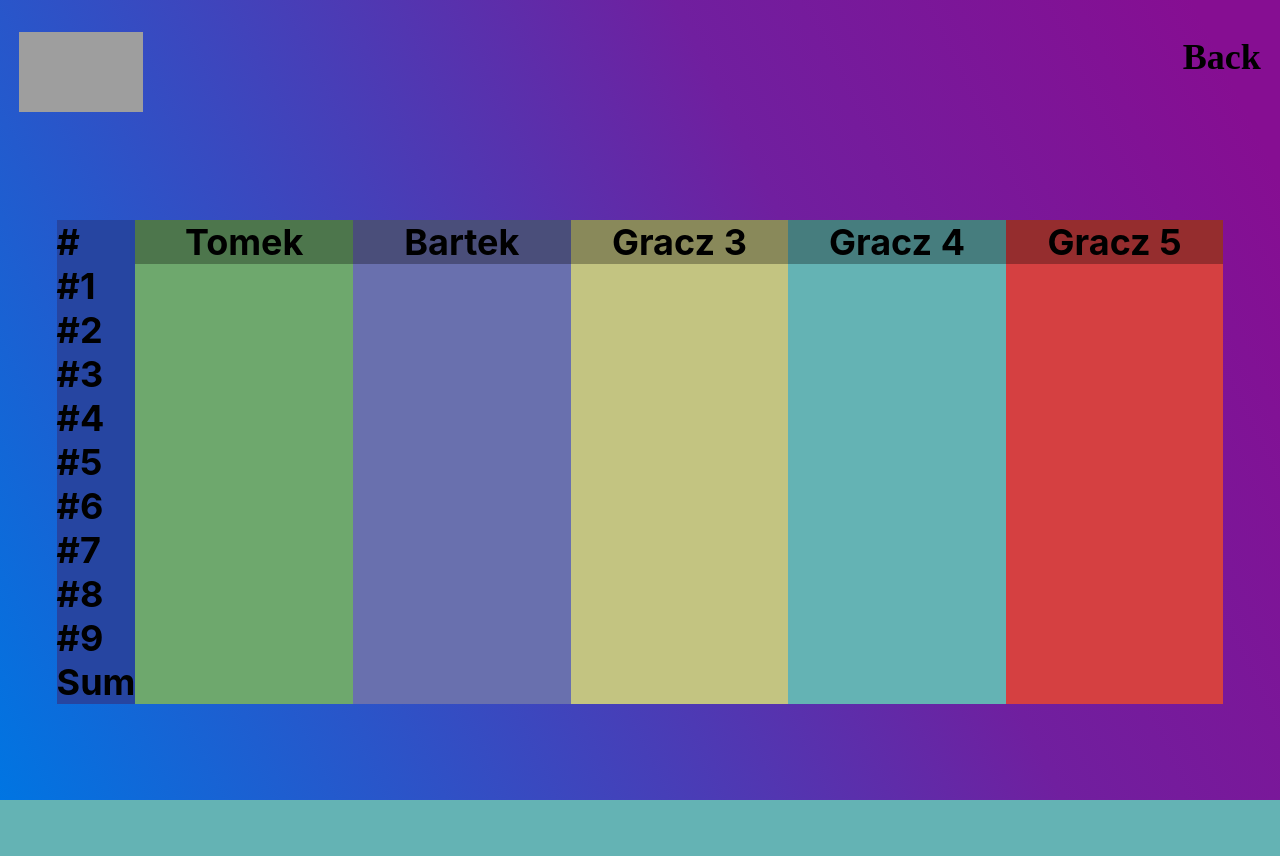
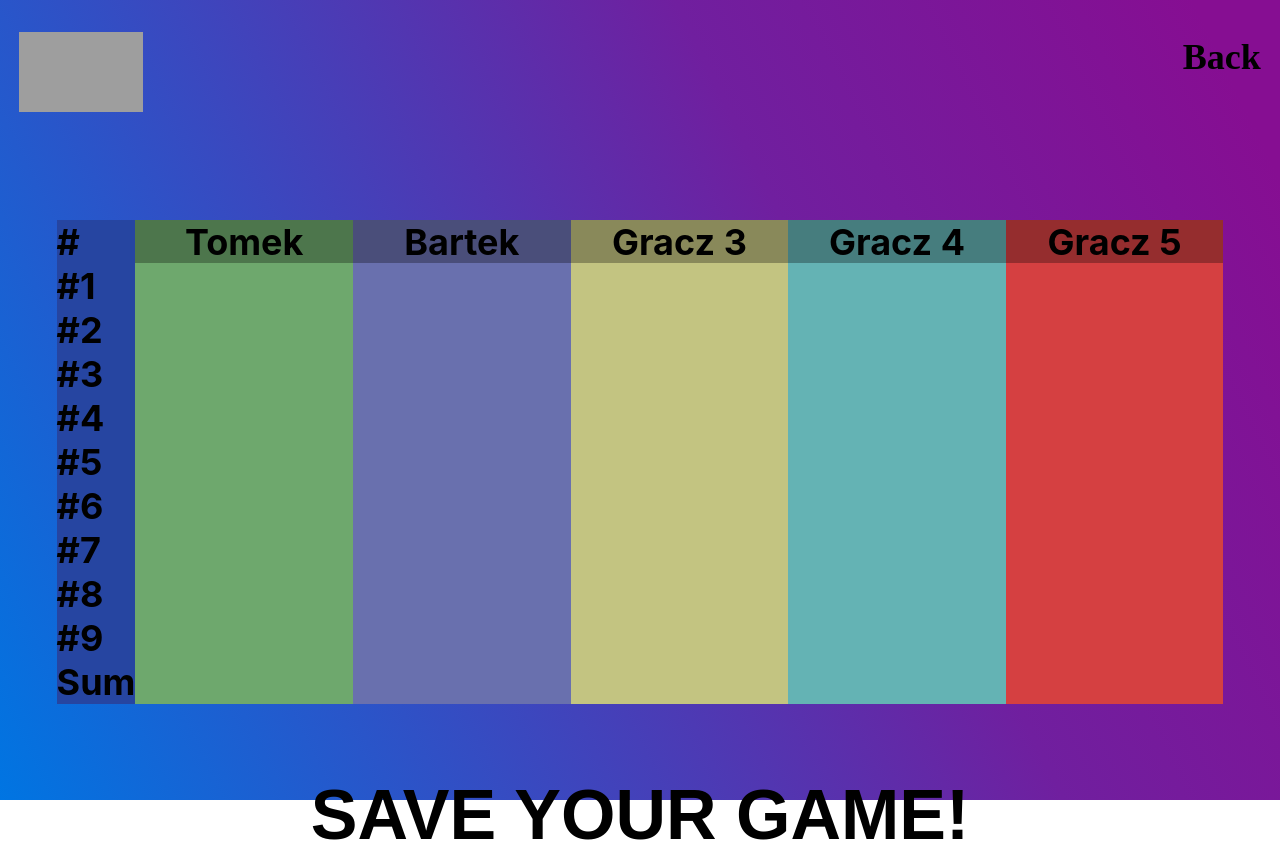
Before and after one commit to Finisker/WdPAI, a PHP site: page /public/views/scoreboard.html in a window 1280 px wide. Before the commit the page ends 800 px from the top, so only its background shows below. Run offline with PHP 8.4, Linux system fonts and the light colour scheme; grey boxes are pictures that could not be loaded.

Commit message:
Added save button to scoreboard

```diff
--- a/public/css/scoreboard.css
+++ b/public/css/scoreboard.css
@@ -118,3 +118,16 @@
     margin-left: 0.5em;
     text-align: center;
 }
+
+button{
+    height: fit-content;
+    background: transparent;
+    border: none;
+    margin-top: 1em;
+    font-weight: 700;
+    font-size: 70px;
+}
+
+button:hover{
+    filter: invert(70%);
+}
--- a/public/views/scoreboard.html
+++ b/public/views/scoreboard.html
@@ -137,5 +137,9 @@
                 </div>
             </div>
         </div>
+
+        <form class="save" action="save" method="POST">
+            <button type="submit">SAVE YOUR GAME!</button>
+        </form>
     </div>
 </body>
```
